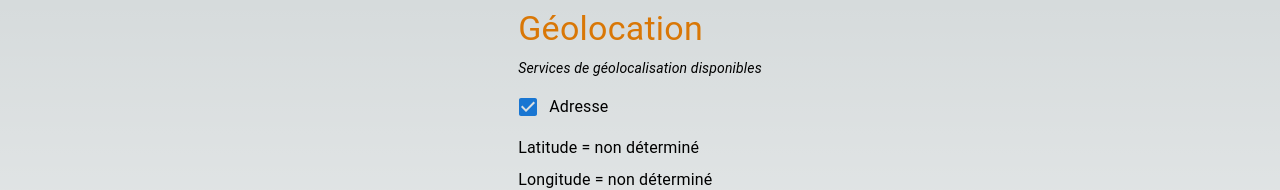
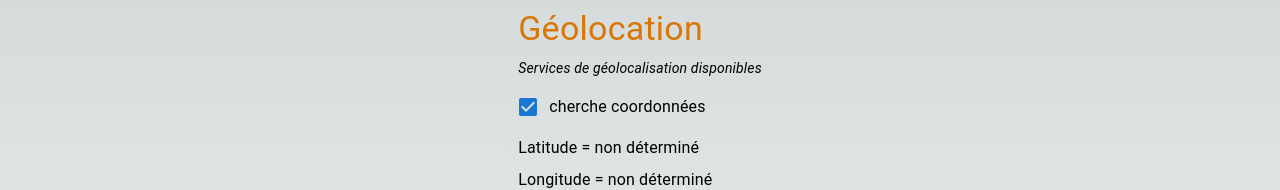
Before and after one commit to esHome33/geoloc, a Next.js app: page / in a window 1280 px wide. Shown: the top 190 px of the page. Built offline with nearby package versions, Linux system fonts and the light colour scheme; no server answers.

Commit message:
checkbox usage = enable get geoposition

```diff
--- a/app/page.tsx
+++ b/app/page.tsx
@@ -51,11 +51,11 @@ const fetcher: (
 		return undefined;
 	}
 
-	console.log("calcul", calcul);
 	if (!calcul) {
-		console.log("use adresses is at false");
+		console.log("user requested not to calcul");
 		return undefined;
 	}
+	console.log("calcul", calcul);
 
 	if (typeof latitude === "number" && typeof longitude === "number") {
 		console.log("axios fetch to retrieve adress");
@@ -151,9 +151,11 @@ export default function Home() {
 			//console.log("watch position launched !");
 
 			const timer = setInterval(() => {
-				geoloc.getCurrentPosition(onSuccess, onErr, {
-					maximumAge: 0,
-				});
+				if (adresses) {
+					geoloc.getCurrentPosition(onSuccess, onErr, {
+						maximumAge: 0,
+					});
+				}
 			}, 1500);
 
 			return () => {
@@ -162,7 +164,7 @@ export default function Home() {
 				clearInterval(timer);
 			};
 		}
-	}, []);
+	}, [,adresses]);
 
 	if (isLoading) {
 		return (
@@ -209,7 +211,7 @@ export default function Home() {
 							}}
 						/>
 					}
-					label="Adresse"
+					label="cherche coordonnées"
 				/>
 				<Typography>Latitude = {lat}</Typography>
 				<Typography>Longitude = {lon}</Typography>
--- a/package.json
+++ b/package.json
@@ -1,6 +1,6 @@
 {
 	"name": "geoloc",
-	"version": "1.0.2",
+	"version": "1.0.3",
 	"private": false,
 	"author": {
 		"name": "Etienne",
```
